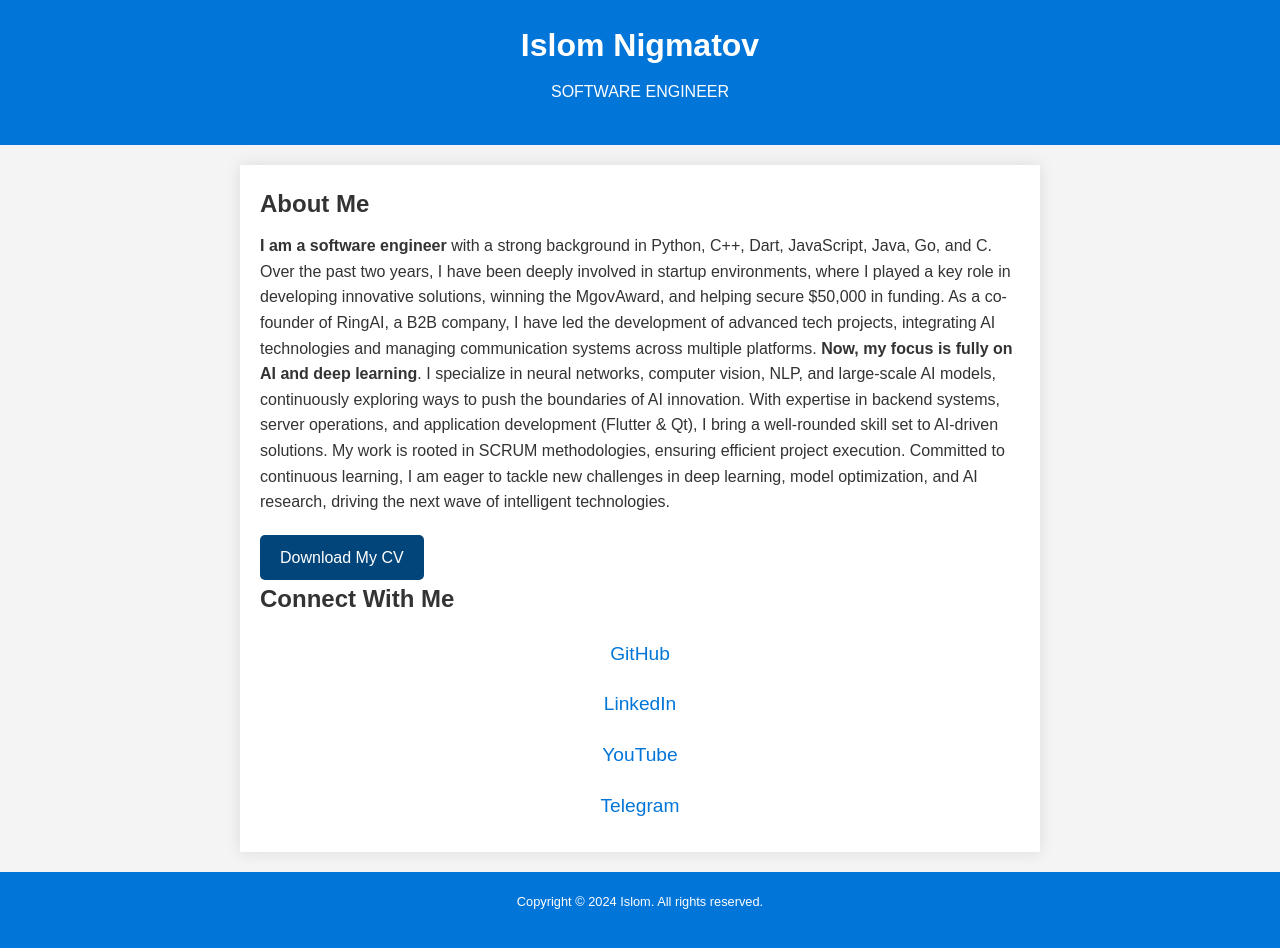
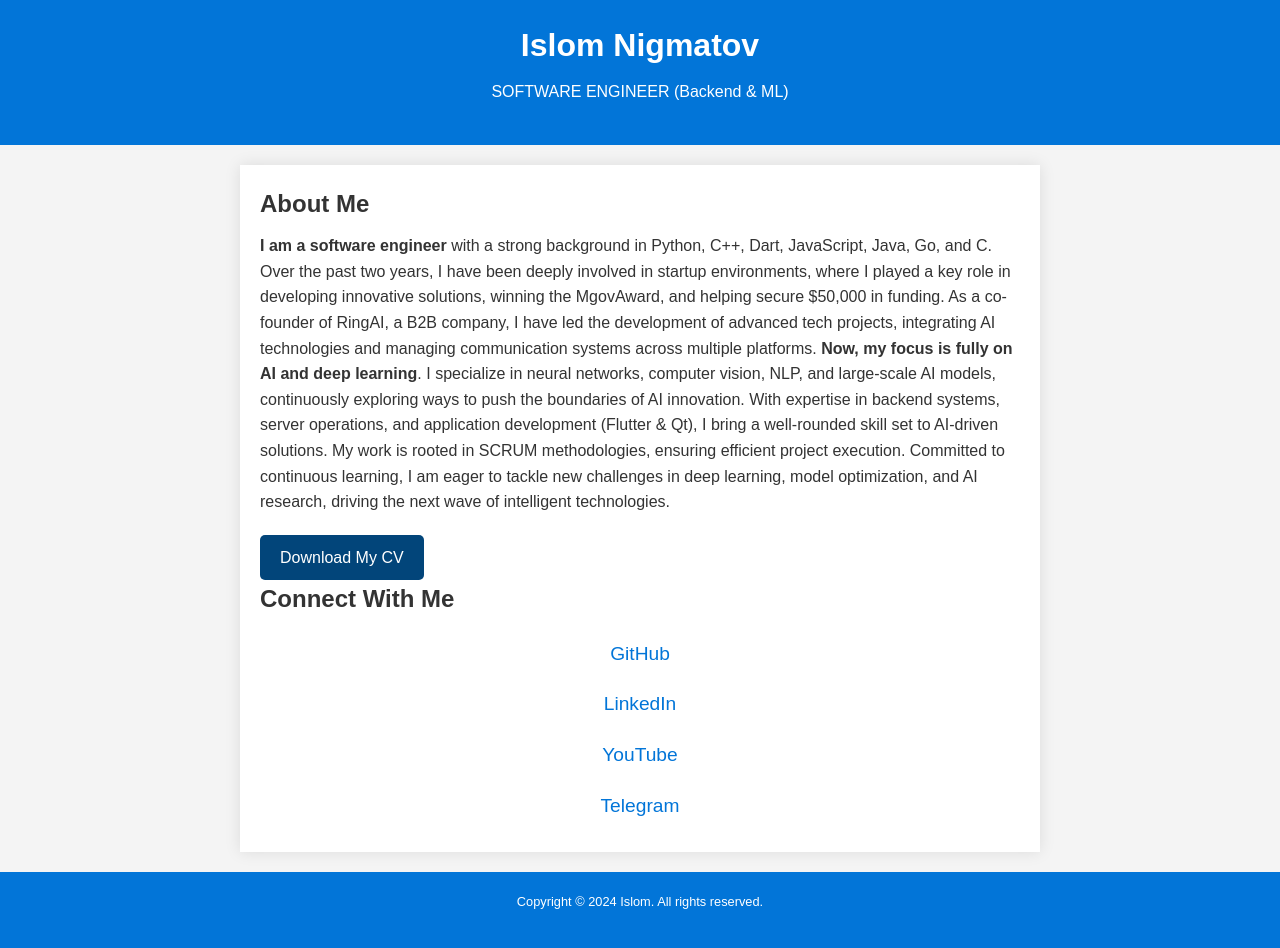
Before and after one commit to islomkhodjadev/islomkhodja, a plain HTML site: page index.html in a window 1280 px wide. Drawn offline with Linux system fonts and the light colour scheme; a script that the page names is missing.

Commit message:
Update index.html

```diff
--- a/index.html
+++ b/index.html
@@ -11,7 +11,7 @@
 <body>
     <header>
         <h1>Islom Nigmatov</h1>
-        <p>SOFTWARE ENGINEER</p>
+        <p>SOFTWARE ENGINEER (Backend & ML)</p>
     </header>
     <main>
         <section id="about-me">
```
